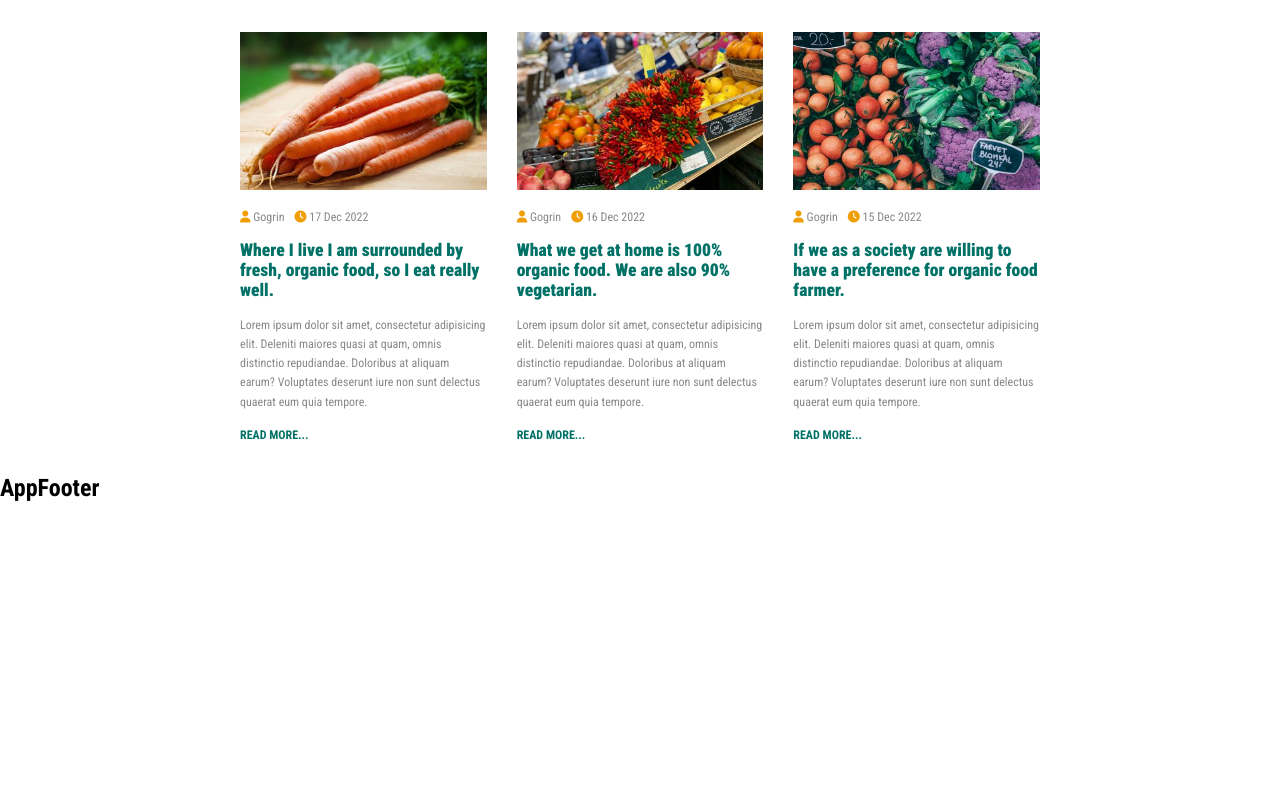
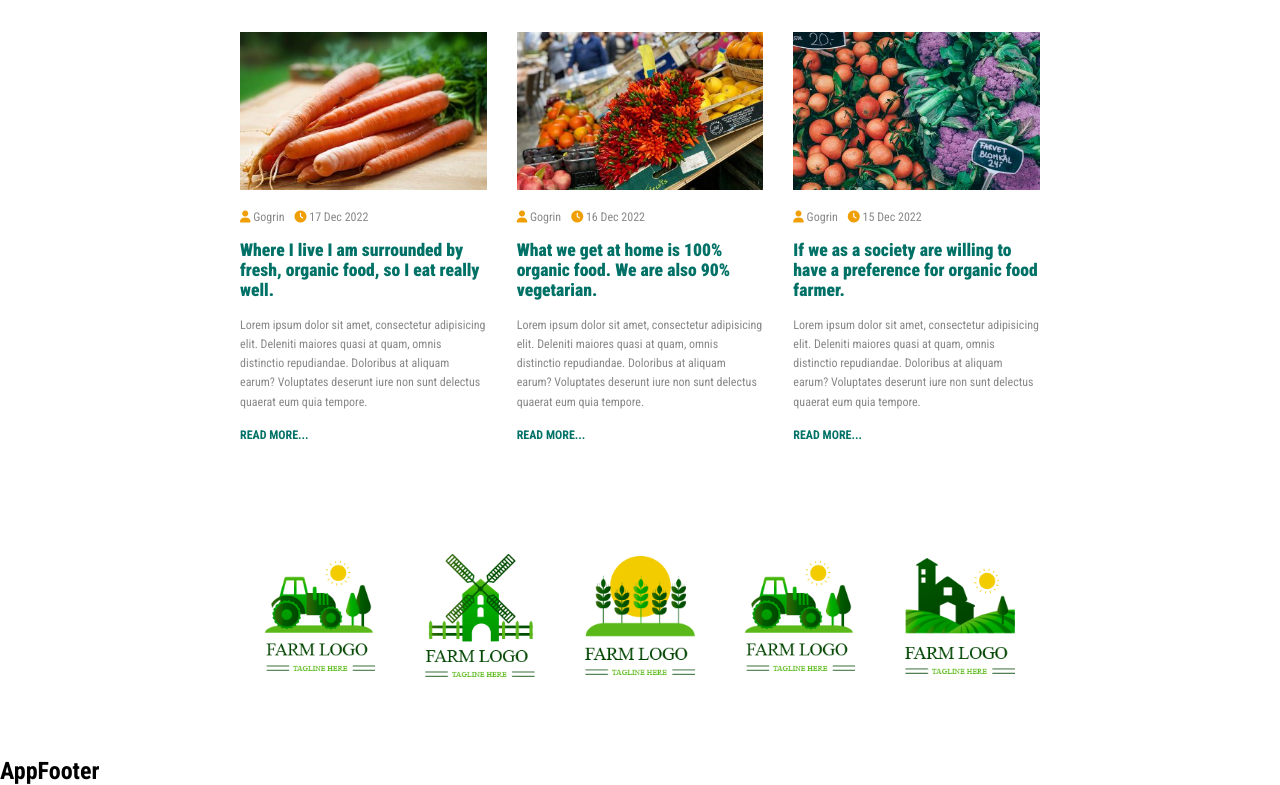
Before and after one commit to federicaarosio/proj-html-vuejs, a Vue app: page / in a window 1280 px wide. Shown: the part 3094-3879 px from the top of the page. Before the commit the page ends 3596 px from the top, so only its background shows below. Built offline with nearby package versions, Linux system fonts and the light colour scheme.

Commit message:
added logos

```diff
--- a/src/components/AppMain.vue
+++ b/src/components/AppMain.vue
@@ -4,6 +4,7 @@
     <QuoteCombos />
     <StatsSection />
     <NewsFeed />
+    <FarmLogos />
 </template>
 
 <script>
@@ -12,6 +13,7 @@ import OnlineStore from './MainComponents/OnlineStore.vue';
 import QuoteCombos from './MainComponents/QuoteCombos.vue';
 import StatsSection from './MainComponents/StatsSection.vue';
 import NewsFeed from './MainComponents/NewsFeed.vue';
+import FarmLogos from './MainComponents/FarmLogos.vue';
 
 export default {
     components: {
@@ -20,6 +22,7 @@ export default {
         QuoteCombos,
         StatsSection,
         NewsFeed,
+        FarmLogos
     },
 
 }
--- /dev/null
+++ b/src/components/MainComponents/FarmLogos.vue
@@ -0,0 +1,36 @@
+<template lang="">
+    <div class="container">
+        <img src="../../assets/img/brand1.png" alt="logo">
+        <img src="../../assets/img/brand4.png" alt="logo">
+        <img src="../../assets/img/brand3.png" alt="logo">
+        <img src="../../assets/img/brand1.png" alt="logo">
+        <img src="../../assets/img/brand2.png" alt="logo">
+    </div>
+</template>
+
+
+<script>
+export default {
+
+}
+</script>
+
+
+<style lang="scss" scoped>
+@use "../../styles/partials/mixins" as *;
+@use "../../styles/partials/variables" as *;
+
+div.container {
+    width: $small-container;
+    margin: 0 auto;
+    @include flex(row, center, center);
+    gap: 50px;
+    margin-bottom: $margin-bottom-large;
+
+
+    img {
+        width: calc((100% / 5) - 50px);
+    }
+}
+
+</style>
--- a/src/components/MainComponents/NewsFeed.vue
+++ b/src/components/MainComponents/NewsFeed.vue
@@ -70,6 +70,7 @@ section.news {
     width: $small-container;
     margin: 0 auto;
     @include flex(column, center, center);
+    margin-bottom: $margin-bottom-large;
 
     div.section-title {
         position: relative;
```
